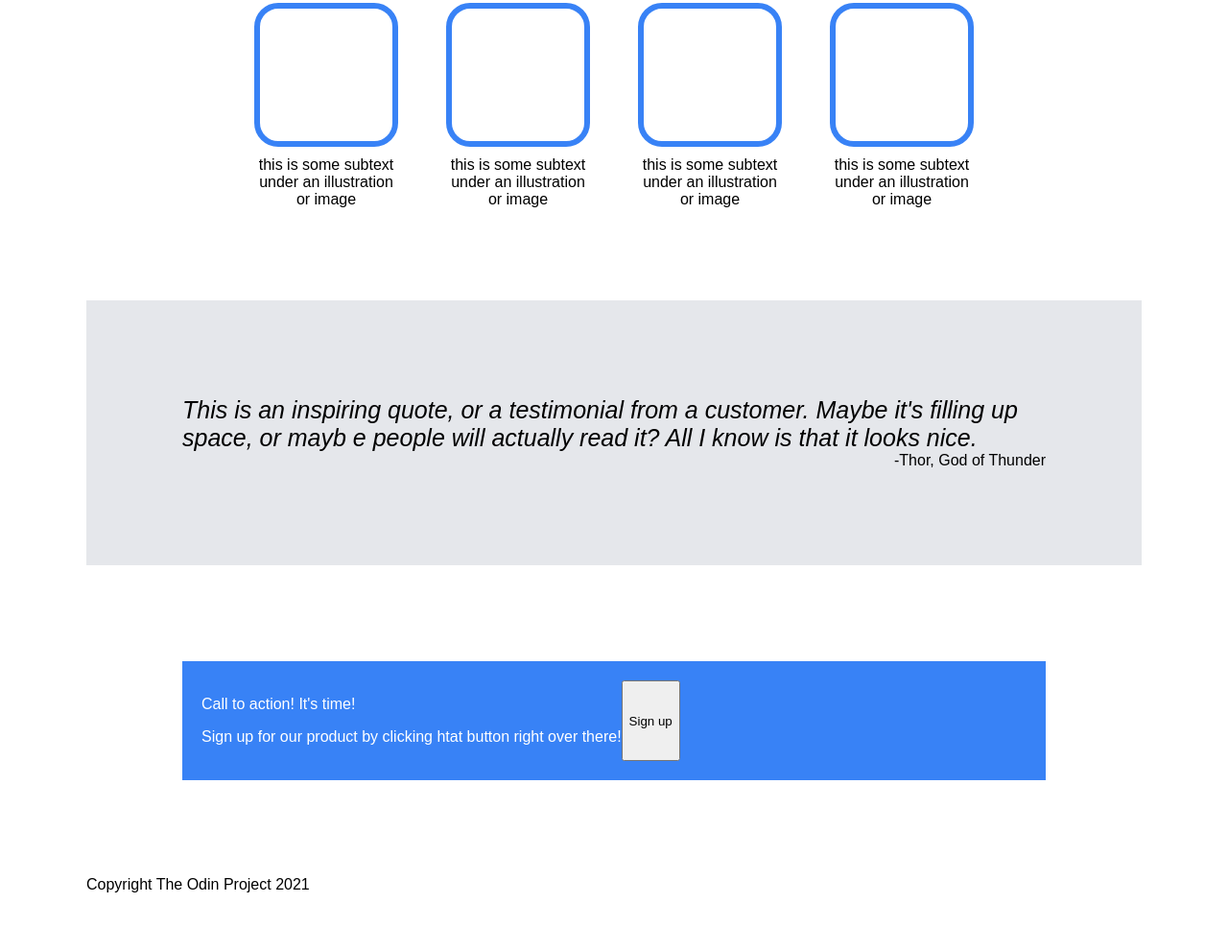
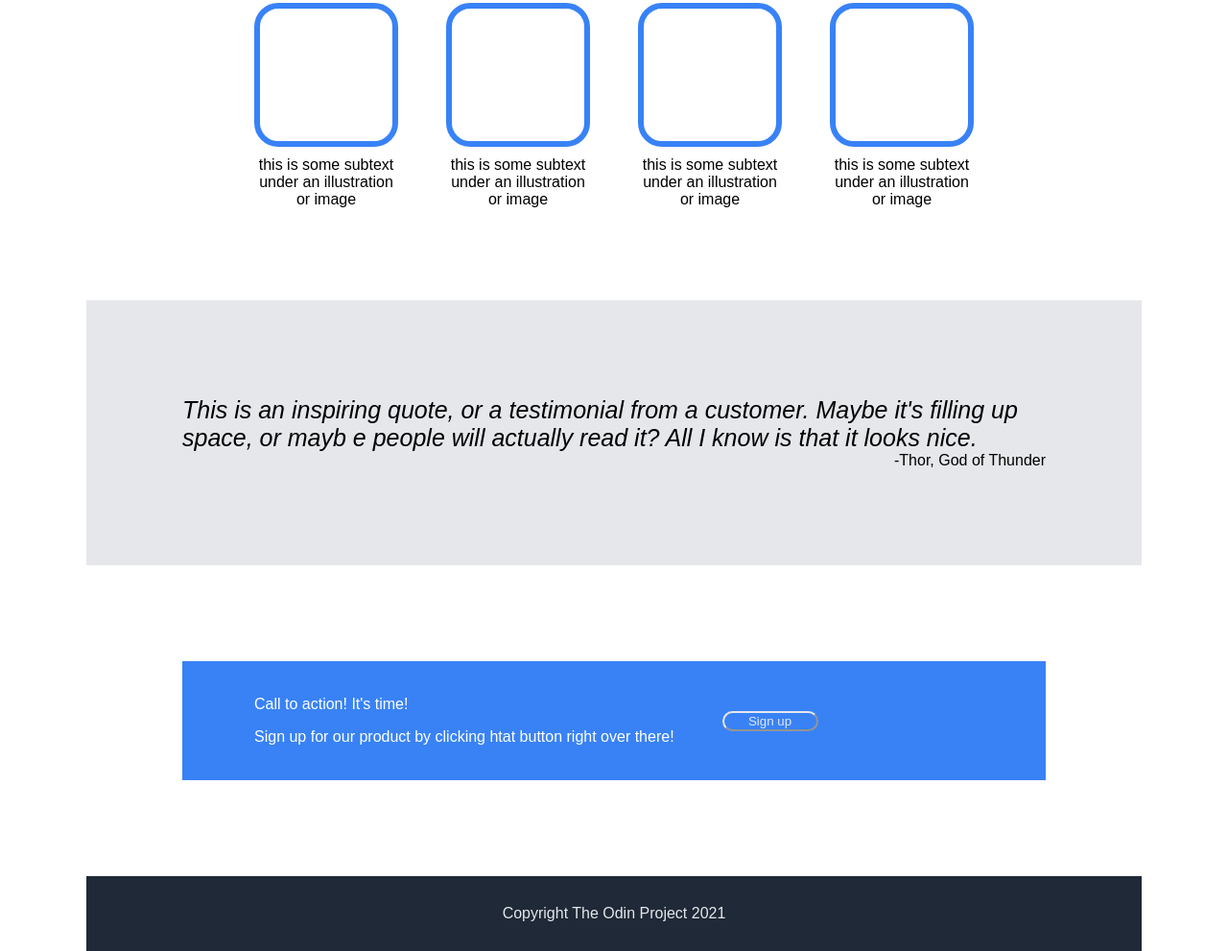
Before and after one commit to josh59/PROJECT-Landing-Page, a plain HTML site: page index.html in a window 1280 px wide. Shown: the part 689-1680 px from the top of the page at 96% size. Before the commit the page ends 1620 px from the top, so only its background shows below. Drawn offline with Linux system fonts and the light colour scheme.

Commit message:
Touch ups on font, buttons, and footer

```diff
--- a/style.css
+++ b/style.css
@@ -80,7 +80,7 @@ ul{
     display: flex;
     justify-content: space-around;
     flex-direction: row;
-    gap: 10px;
+    gap: 20px;
 }
 .box-container button{
     border-radius: 25px;
@@ -121,7 +121,11 @@ ul{
 }
 .bottom-body{
     display: flex;
-    flex-direction: column;
+    flex-direction:row;
+}
+.inner-bottom{
+    display: flex;
+    align-items: center;
 }
 
 .inner-bottom{
@@ -145,5 +149,32 @@ ul{
 .mid-body-2 div{
     display: flex;
     justify-content:flex-end;
-    font-weight: ;
+
+
 }
+.footer{
+    display:flex;
+    justify-content: center;
+    align-items: center;
+    background-color: #1f2937;
+    color:#e5e7eb;
+    padding:30px 100px;
+}
+.inner-bottom button{
+    background-color:#3882f6;
+    border-color:#e5e7eb;
+    border-radius: 1em;
+    color:#e5e7eb;
+    margin-left: 50px;
+    width: 100px;
+}
+.redundant{
+    color:#d3d4d1;
+    font-size: 10px;
+
+}
+.inner-bottom{
+    display: flex;
+    padding-left: 75px;
+
+}
```
